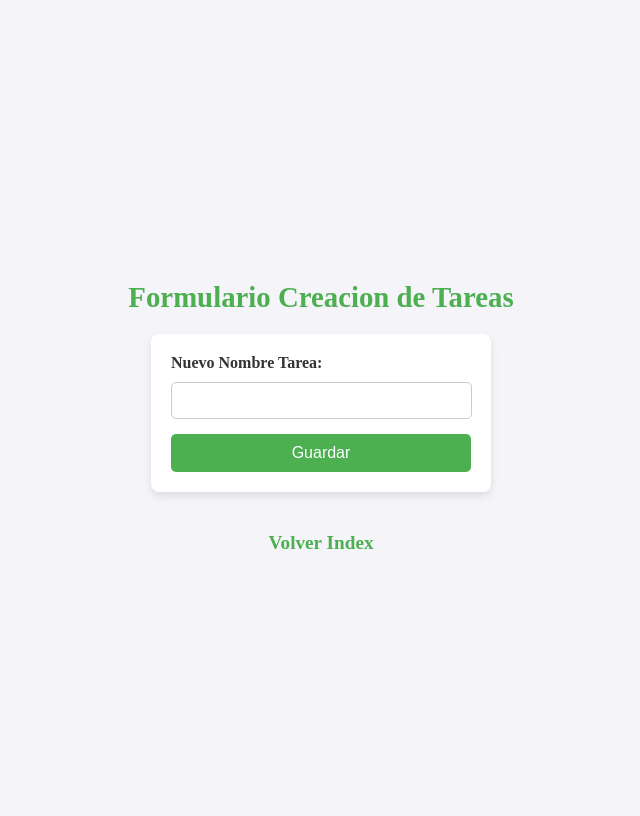
After one commit to plaazaa03/FormularioBD, a PHP site: page /modificarTarea.php in a window 1280 px wide. The commit adds this page. Shown: the whole page, without its empty margins (319-959 px from the left). Run offline with PHP 8.4, Linux system fonts and the light colour scheme.

Commit message:
Agregado el metodo de editar tareas

```diff
--- a/Tareas.php
+++ b/Tareas.php
@@ -14,6 +14,11 @@ class Tareas
         $this->fechaFin = $fechaFin;
     }
 
+    public function getId()
+    {
+        return $this->id;
+    }
+
     public function getNombre()
     {
         return $this->nombre;
--- a/index.php
+++ b/index.php
@@ -19,6 +19,7 @@
                 echo "<ul>";
                 echo "<li>" . $tarea->getNombre() . "</li>";
                 echo "</ul>";
+                echo "<a href='modificarTarea.php?id=" . $tarea->getId() . "'>Modificar Tarea</a>";
             }
 
             ?>
--- a/micss.css
+++ b/micss.css
@@ -71,6 +71,7 @@ ul li {
   padding: 10px;
   border-radius: 5px;
   box-shadow: 0px 2px 4px rgba(0, 0, 0, 0.1);
+  text-align: center;
 }
 
 a {
@@ -78,6 +79,11 @@ a {
   text-decoration: none;
   font-weight: bold;
   margin-top: 20px;
+  display: flex;
+  justify-content: center;
+  align-items: center;
+  font-size: 1.2em;
+
 }
 
 a:hover {
--- /dev/null
+++ b/modificarTarea.php
@@ -0,0 +1,39 @@
+<!DOCTYPE html>
+<html>
+
+<head>
+    <meta charset='utf-8'>
+    <meta http-equiv='X-UA-Compatible' content='IE=edge'>
+    <title>Page Title</title>
+    <meta name='viewport' content='width=device-width, initial-scale=1'>
+    <link rel='stylesheet' type='text/css' media='screen' href='micss.css'>
+    <script src='main.js'></script>
+</head>
+<header>
+    <h1>Formulario Creacion de Tareas</h1>
+</header>
+
+<body>
+    <form action="" method="post">
+        <label for="nombre">Nuevo Nombre Tarea: </label>
+        <input type="text" name="nombre" id="nombre" required>
+        <div class="operaciones">
+            <input type="submit" value="Guardar">
+        </div>
+    </form>
+
+    <?php
+
+    if ($_SERVER["REQUEST_METHOD"] == "POST") {
+        require_once('TareasService.php');
+
+        $modificar = modificarTareas();
+
+    }
+
+
+    ?>
+    <a href="index.php">Volver Index</a>
+</body>
+
+</html>
```
Also changed, not shown: TareasService.php (+15 -0 lines).
